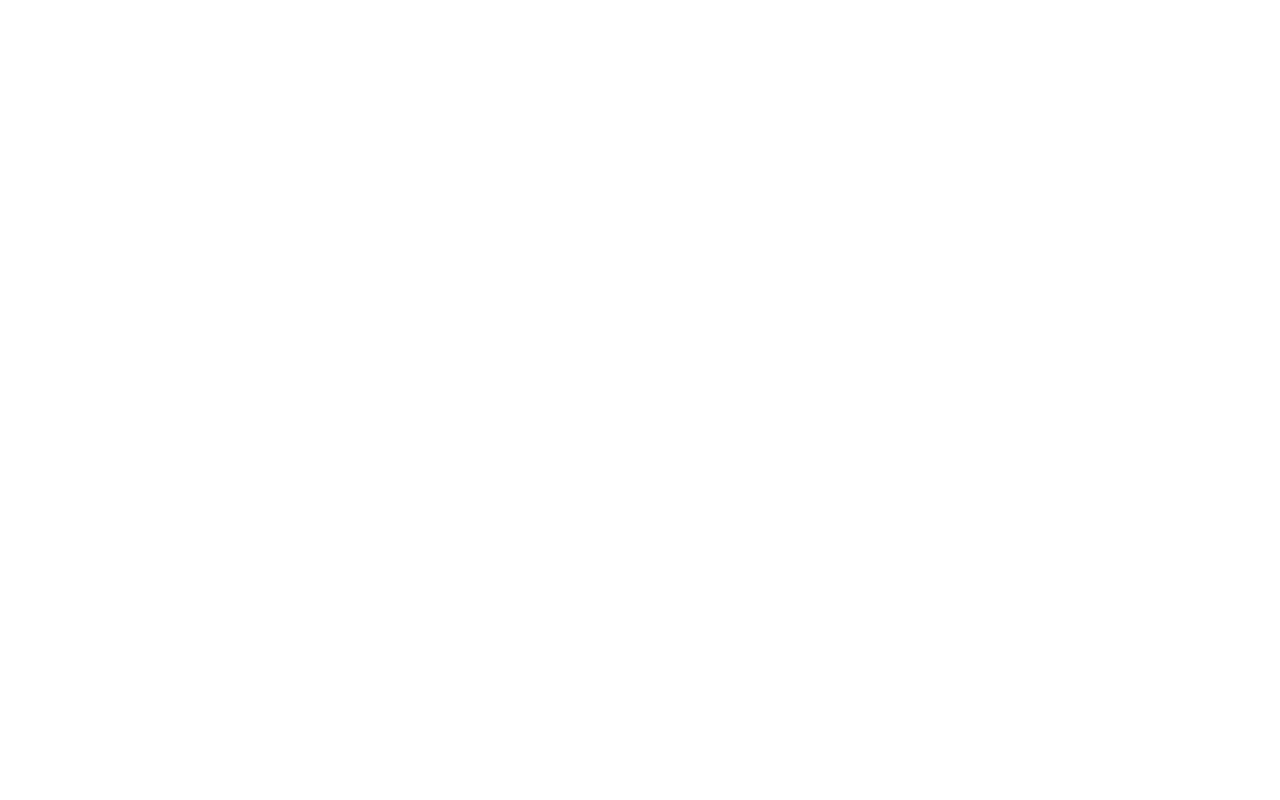
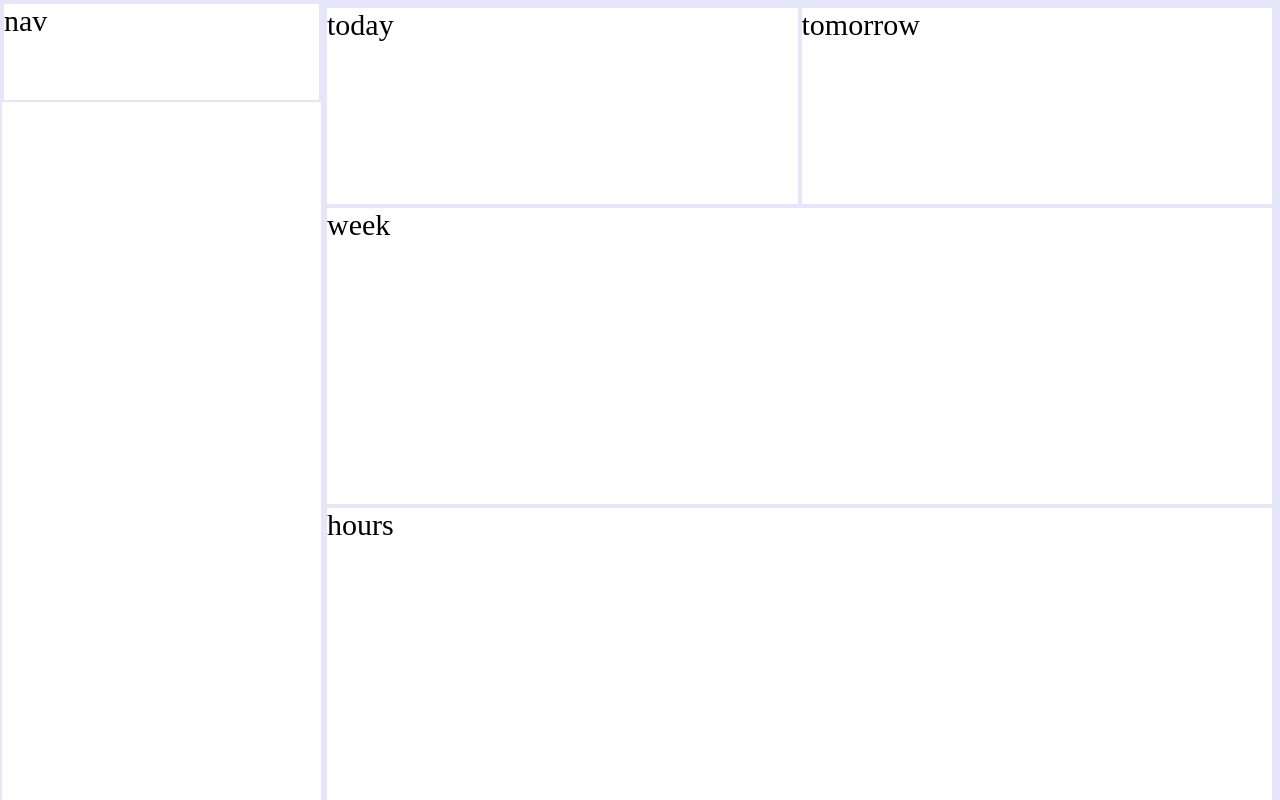
Before and after one commit to yemaoteng/weather, a plain HTML site: page index.html in a window 1280 px wide. Shown: the top 800 px of the page. Drawn offline with Linux system fonts and the light colour scheme.

Commit message:
响应式没有问题。都是空空的div

```diff
--- a/css/res.less
+++ b/css/res.less
@@ -1 +1,56 @@
 @import "reset.less";
+.col(@index, @num, @s) when(@index > 0){
+    .col(@index - 1, @num, @s);
+    .col-@{s}-@{index}{
+        float: left;
+        width: 100% / @num * @index;
+
+    }
+}
+.col(12,12,sm);
+
+* {
+    box-sizing: border-box;
+}
+div {
+    border: 2px solid lavender;
+    font-size: 30px;
+}
+
+.contain-fluid {
+    width: 100%;
+}
+.row::after {
+    content: '';
+    display: block;
+    clear: both;
+}
+.nav {
+    height: 100px;
+}
+.today {
+    height: 200px;
+
+}
+.tomorrow {
+    height: 200px;
+}
+.week {
+    height: 300px;
+}
+.hours {
+    height: 300px;
+}
+.life {
+    height: 400px;
+}
+
+/******************************md******************************/
+@media all and (min-width: 960px) {
+    .col(12,12,md);
+}
+
+/******************************md******************************/
+@media all and (min-width: 1080px) {
+    .col(24,24,lg);
+}
--- a/index.html
+++ b/index.html
@@ -8,13 +8,17 @@
     <script src="js/vue.js"></script>
 </head>
 <body>
-<div id="app">
-    <div class="nav"></div>
-    <div class="today"></div>
-    <div class="tomorrow"></div>
-    <div class="week"></div>
-    <div class="hours"></div>
-    <div class="life"></div>
+<div id="app" class="row">
+    <div class="nav col-sm-12 col-md-2 col-lg-6">nav</div>
+    <div class="main col-sm-12 col-md-10 col-lg-18">
+        <div class="row">
+            <div class="today col-sm-12 col-md-6">today</div>
+            <div class="tomorrow col-sm-12 col-md-6">tomorrow</div>
+            <div class="week col-sm-12">week</div>
+            <div class="hours col-sm-12">hours</div>
+            <div class="life col-sm-12">life</div>
+        </div>
+    </div>
 </div>
 
 </body>
```
Also changed, not shown: css/res.css.
